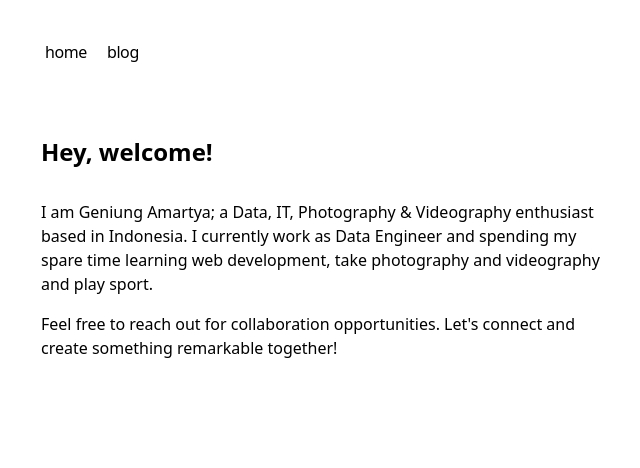
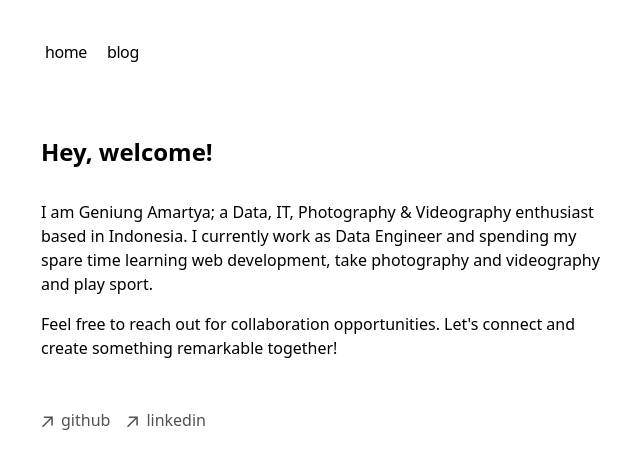
Before and after one commit to geniungamartya/personal-website-geni, a Next.js app: page / in a window 1280 px wide. Shown: the top 468 px of the page, without its empty margins (311-951 px from the left). Built offline with nearby package versions, Linux system fonts and the light colour scheme.

Commit message:
feat: add footer component

```diff
--- /dev/null
+++ b/app/components/footer.tsx
@@ -0,0 +1,48 @@
+function ArrowIcon() {
+  return (
+    <svg
+      width="12"
+      height="12"
+      viewBox="0 0 12 12"
+      fill="none"
+      xmlns="http://www.w3.org/2000/svg"
+    >
+      <path
+        d="M2.07102 11.3494L0.963068 10.2415L9.2017 1.98864H2.83807L2.85227 0.454545H11.8438V9.46023H10.2955L10.3097 3.09659L2.07102 11.3494Z"
+        fill="currentColor"
+      />
+    </svg>
+  );
+}
+
+
+function FooterItem({ link, title }: {link: string, title: string}) {
+  return (
+    <a
+      className="flex items-center transition-all hover:text-neutral-800 dark:hover:text-neutral-100"
+      rel="noopener noreferrer"
+      target="_blank"
+      href={link}
+    >
+      <ArrowIcon />
+      <p className="ml-2 h-7">{title}</p>
+    </a>
+  );
+}
+
+function Footer() {
+  return (
+    <footer className="mb-16">
+      <ul className="font-sm mt-8 flex flex-col space-x-0 space-y-2 text-neutral-600 md:flex-row md:space-x-4 md:space-y-0 dark:text-neutral-300">
+        <li>
+          <FooterItem link="https://github.com/geniungamartya" title="github" />
+        </li>
+        <li>
+          <FooterItem link="https://www.linkedin.com/in/geniung-rizki-amartya/" title="linkedin" />
+        </li>
+      </ul>
+    </footer>
+  );
+}
+
+export default Footer;
--- a/app/layout.tsx
+++ b/app/layout.tsx
@@ -3,6 +3,7 @@ import "./globals.css";
 import { GeistSans } from "geist/font/sans";
 import { GeistMono } from "geist/font/mono";
 import { Navbar } from "./components/nav";
+import Footer from "./components/footer";
 
 export const metadata: Metadata = {
   title: "Create Next App",
@@ -29,6 +30,7 @@ export default function RootLayout({
         <main className="flex-auto min-w-0 mt-6 flex flex-col px-2 md:px-0">
           <Navbar />
           {children}
+          <Footer />
         </main>
       </body>
     </html>
```
